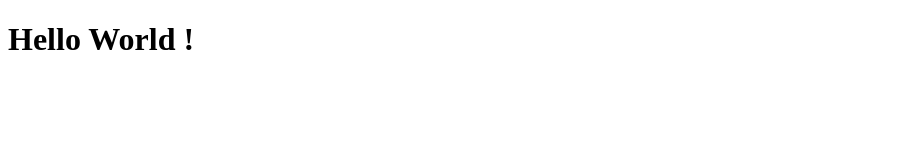
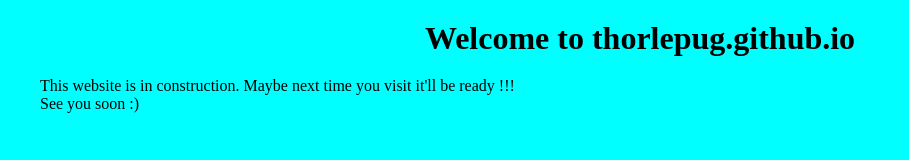
Before and after one commit to ThorLePug/ThorLePug.github.io, a plain HTML site: page index.html in a window 1280 px wide. Shown: the whole page, without its empty margins (0-909 px from the left). Drawn offline with Linux system fonts and the light colour scheme.

Commit message:
Initial Commit

```diff
--- a/index.html
+++ b/index.html
@@ -1,9 +1,16 @@
 <!DOCTYPE html>
 <html lang="en">
-    <head>
-        <title>Test Page </title>
-    </head>
-    <body>
-        <h1> Hello World !</h1>
-    </body>
+  <head>
+    <meta charset="UTF-8" />
+    <link rel="stylesheet" href="stylesheet.css" />
+    <title>ThorlePug | thorlepug.github.io</title>
+  </head>
+  <body>
+    <h1 class="welcome-title">Welcome to thorlepug.github.io</h1>
+    <p>
+      This website is in construction. Maybe next time you visit it'll be ready
+      !!!
+    </p>
+    <p>See you soon :)</p>
+  </body>
 </html>
--- /dev/null
+++ b/stylesheet.css
@@ -0,0 +1,16 @@
+* {
+    margin: 0
+}
+
+body {
+    background-color: aqua;
+}
+
+h1 {
+    text-align: center;
+    margin: 20px
+}
+
+p {
+    margin: 0 40px;
+}
```
